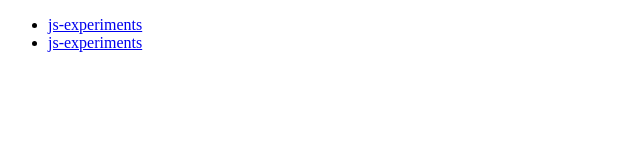
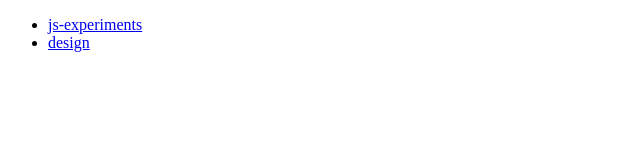
Before and after one commit to npsedhain/npsedhain.github.io, a plain HTML site: page index.html in a window 1280 px wide. Shown: the full height of the page, 0-640 px from the left. Drawn offline with Linux system fonts and the light colour scheme.

Commit message:
Update index.html

```diff
--- a/index.html
+++ b/index.html
@@ -8,7 +8,7 @@
 <body>
     <ul>
       <li><a href="../js-experiments/index.html">js-experiments</a></li>
-      <li><a href="../design/index.html">js-experiments</a></li>
+      <li><a href="../design/index.html">design</a></li>
     </ul>
 </body>
 </html>
```
